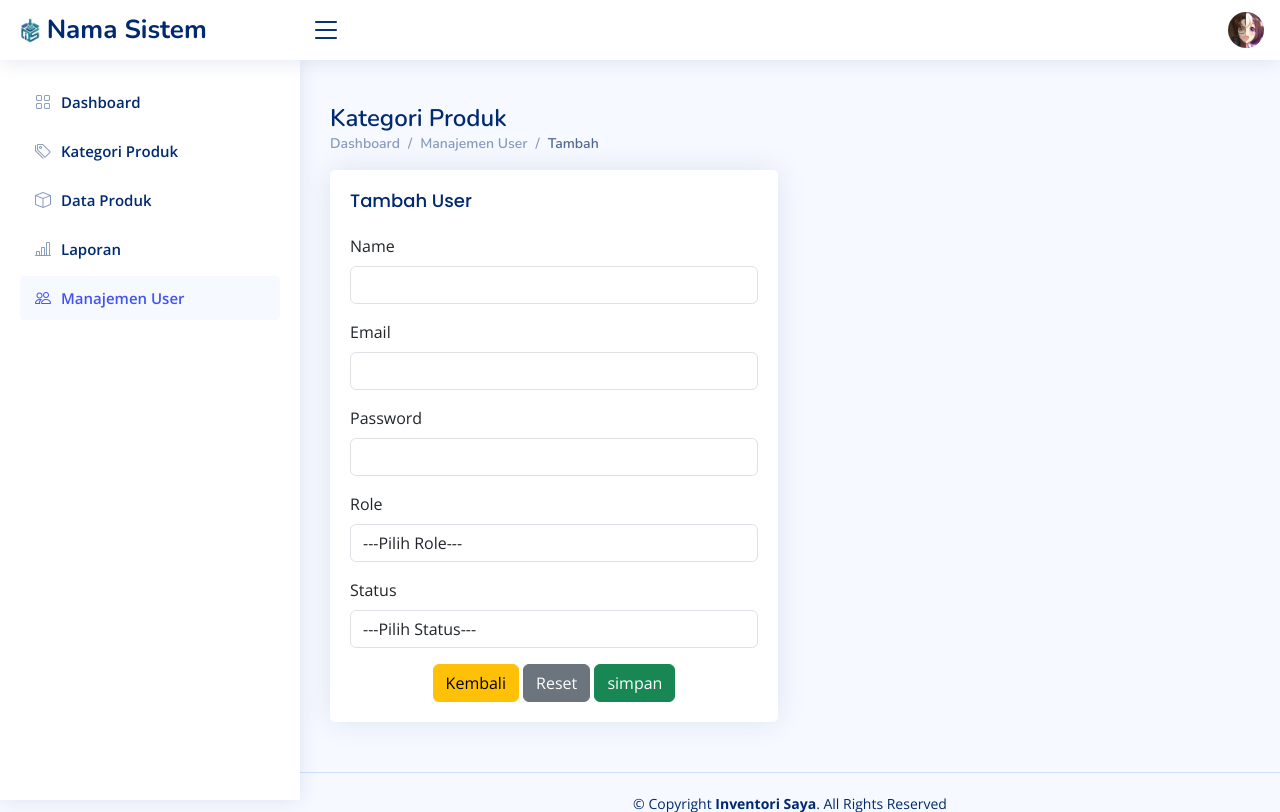
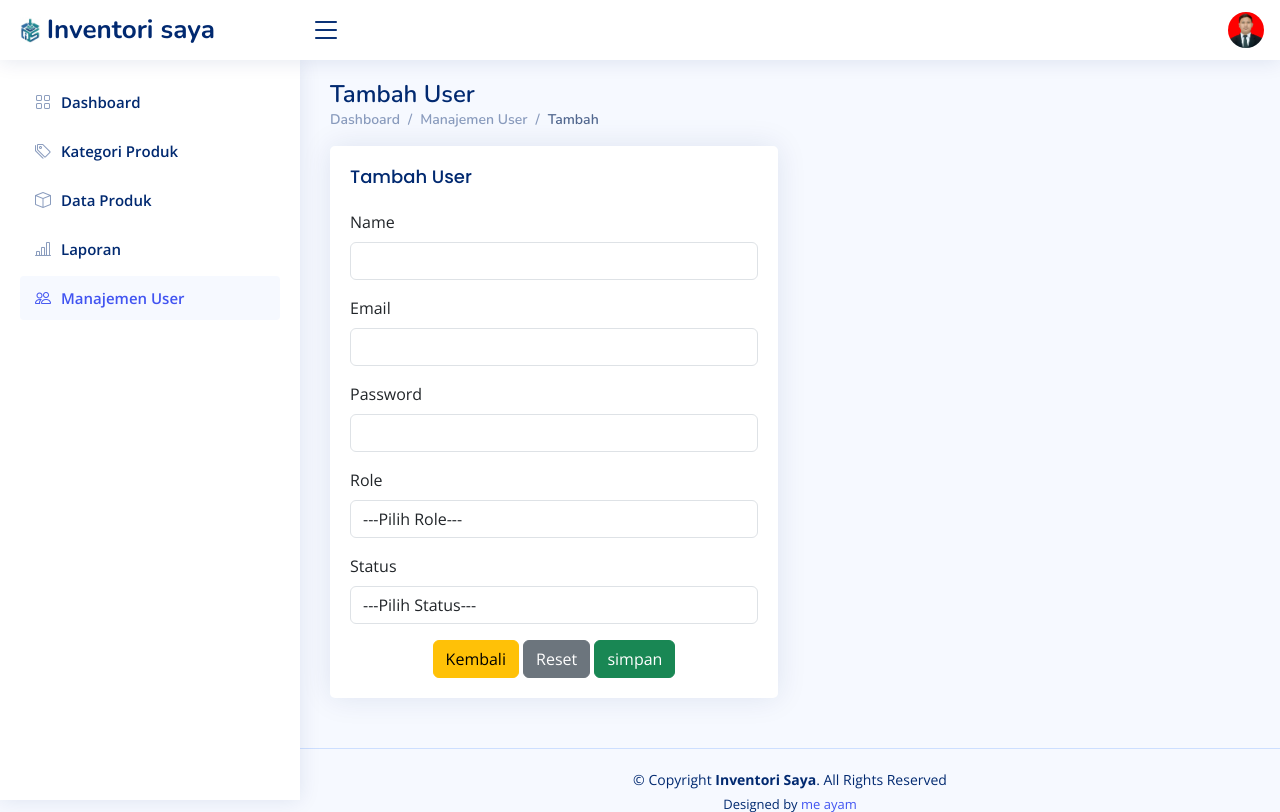
Before and after one commit to regitri/Inventory-Saya, a PHP site: page /t_users.php in a window 1280 px wide. Shown: the top 812 px of the page. Run offline with PHP 8.4, Linux system fonts and the light colour scheme; the visitor is signed in with stand-in values (Sample User, id 1); some libraries are stand-ins or nearby versions.

Commit message:
clean up

```diff
--- a/e_produk.php
+++ b/e_produk.php
@@ -251,7 +251,7 @@
                                     <input type="file" class="form-control" id="gambar" name="gambar" accept="image/*">
                                 </div>
                                 <div class="text-center">
-                                <button type="button" class="btn btn-warning"><a href="kategori_produk.php" style="color: black; text-decoration:none;">Kembali</a></button>
+                                <button type="button" class="btn btn-warning"><a href="produk.php" style="color: black; text-decoration:none;">Kembali</a></button>
                                 <button type="reset" class="btn btn-secondary">Reset</button>
                                 <button type="submit" class="btn btn-success" name="update">Update</button>
                                 </div>
--- a/t_users.php
+++ b/t_users.php
@@ -49,12 +49,12 @@
     <meta charset="utf-8">
     <meta content="width=device-width, initial-scale=1.0" name="viewport">
 
-    <title>Kategori Produk - Nama Sistem</title>
+    <title>Users - Inventori saya</title>
     <meta content="" name="description">
     <meta content="" name="keywords">
 
     <!-- Favicons -->
-    <<link href="assets/img/akulogo.jpg" rel="icon">
+    <link href="assets/img/akulogo.jpg" rel="icon">
     <link href="assets/img/apple-touch-icon.png" rel="apple-touch-icon">
 
     <!-- Google Fonts -->
@@ -83,7 +83,7 @@
         <div class="d-flex align-items-center justify-content-between">
             <a href="index.php" class="logo d-flex align-items-center">
                 <img src="assets/img/akulogo.jpg" alt="">
-                <span class="d-none d-lg-block">Nama Sistem</span>
+                <span class="d-none d-lg-block">Inventori saya</span>
             </a>
             <i class="bi bi-list toggle-sidebar-btn"></i>
         </div><!-- End Logo -->
@@ -169,7 +169,7 @@
     <main id="main" class="main">
 
         <div class="pagetitle">
-            <h1>Kategori Produk</h1>
+            <h1>Tambah User</h1>
             <nav>
                 <ol class="breadcrumb">
                     <li class="breadcrumb-item"><a href="index.php">Dashboard</a></li>
@@ -184,6 +184,7 @@
 
                     <div class="card">
                         <div class="card-body">
+
                             <h5 class="card-title">Tambah User</h5>
 
                             <form class="row g-3" method="post">
@@ -217,10 +218,9 @@
                                 </div>
 
                                 <div class="text-center">
-                                    <button type="bitton" class="btn btn-warning"><a herf="users.php" style="color: black; text-decoration: none;">Kembali</a></button>
+                                    <button type="button" class="btn btn-warning"><a href="users.php" style="color: black; text-decoration: none;">Kembali</a></button>
                                     <button type="reset" class="btn btn-secondary">Reset</button>
                                     <button type="submit" class="btn btn-success" name="simpan">simpan</button>
-                                </div>
                                 </div>
                             </form><!-- Vertical Form -->
 
--- a/users.php
+++ b/users.php
@@ -152,8 +152,6 @@
           </div>
         </div>
 
-
-
       </div>
     <section class="section">
       <div class="row">
```
Also changed, not shown: assets/img/profile-img.jpg.
